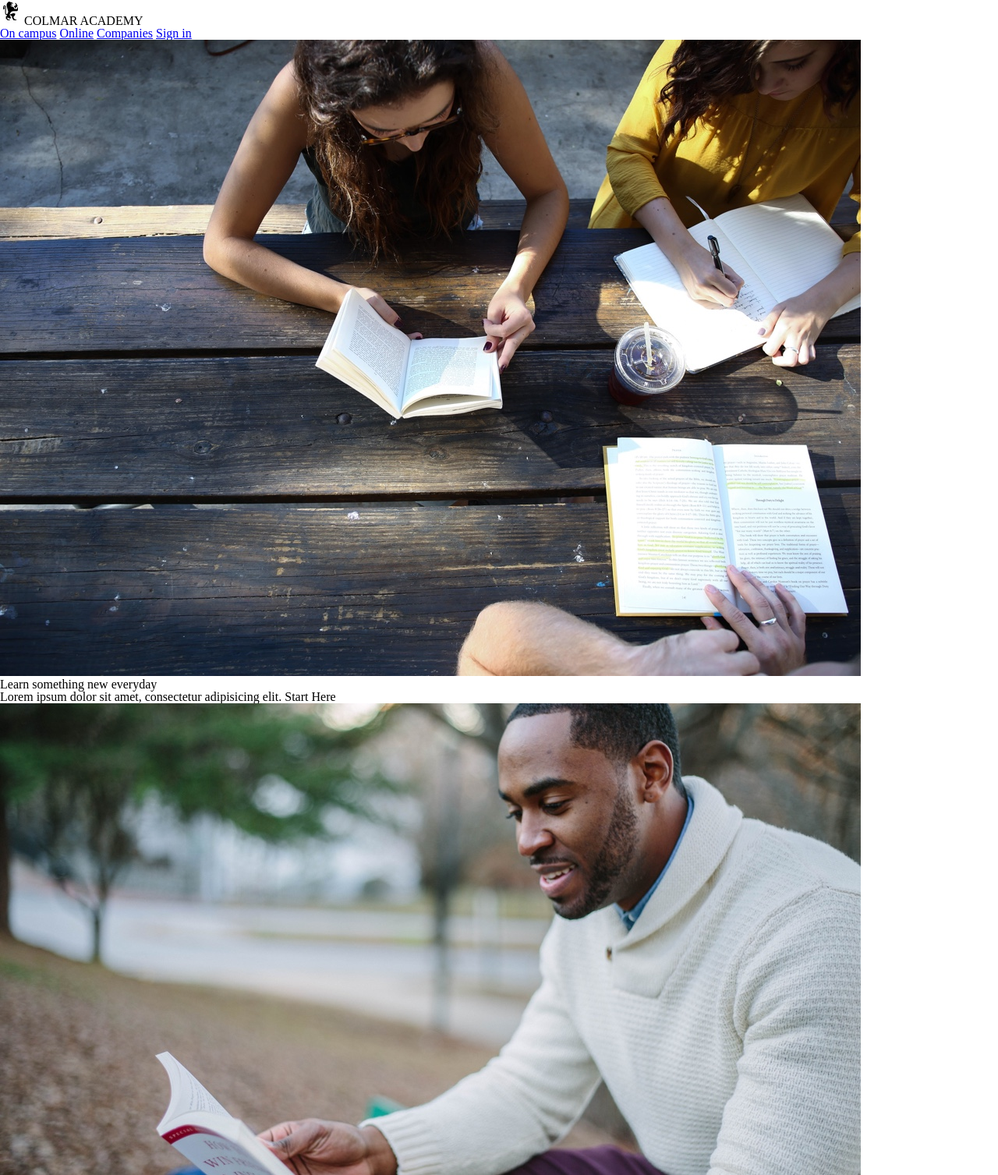
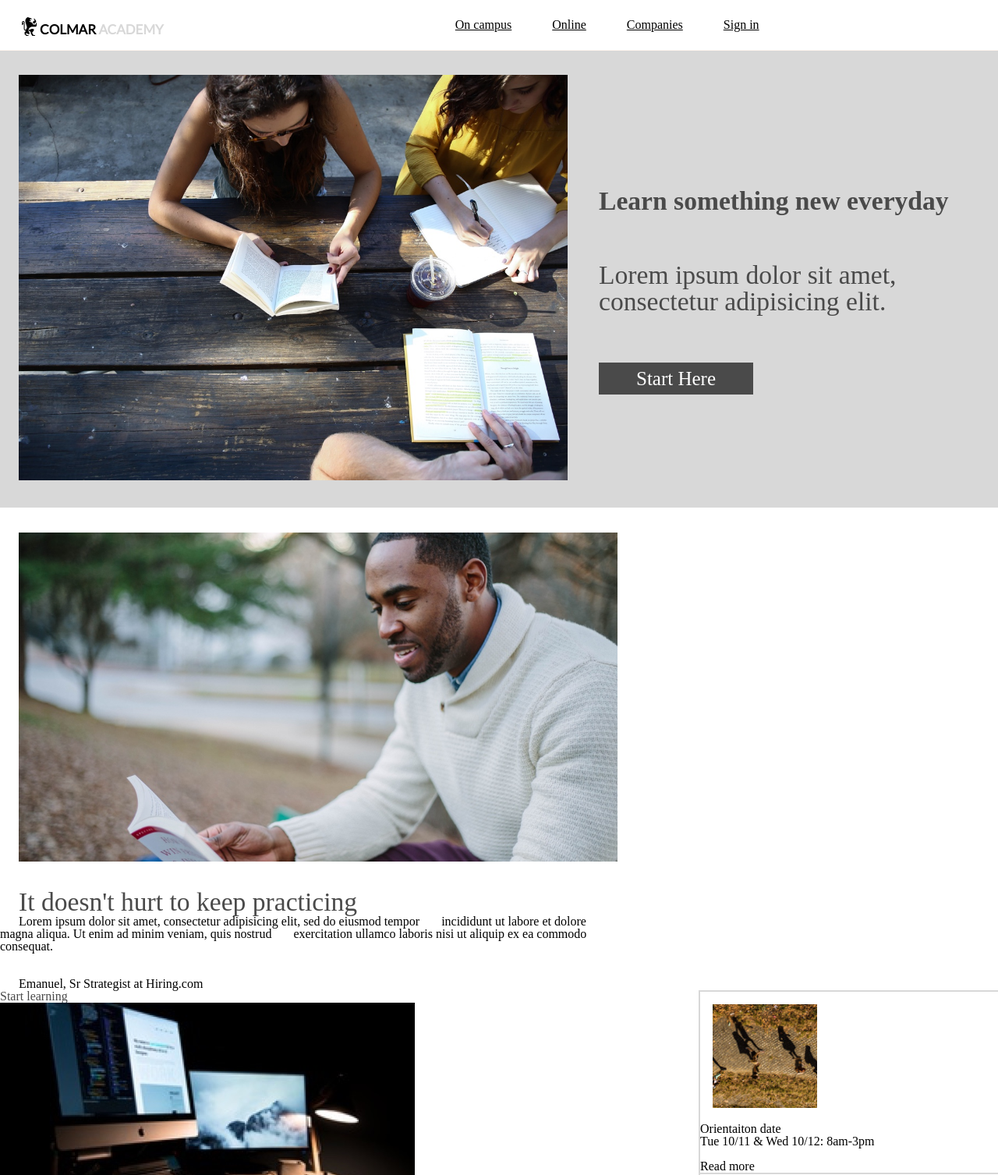
Before and after one commit to RufusDCP/ColmarAcademy, a plain HTML site: page index.html in a window 1280 px wide. Shown: the top 1507 px of the page at 78% size. Drawn offline with Linux system fonts and the light colour scheme; a web font is replaced by a local one.

Commit message:
html adjusted css very much in progress

```diff
--- a/index.html
+++ b/index.html
@@ -2,14 +2,17 @@
 <html>
   <head>
     <title>Welcome to Colmar Academy</title>
+    <link href="https://fonts.googleapis.com/css?family=Lato|Saira+Semi+Condensed" rel="stylesheet">
     <link href="./resources/css/reset.css" type="text/css" rel="stylesheet">
     <link href="./resources/css/style.css" type="text/css" rel="stylesheet">
   </head>
   <body>
     <header>
       <img src="./resources/images/ic-logo.svg">
+      <div id="logo">
       <span>COLMAR</span>
-      <span>ACADEMY</span>
+      <span id="grey">ACADEMY</span>
+      </div>
       <nav>
         <span><a href="#">On campus</a></span>
         <span><a href="#">Online</a></span>
@@ -18,33 +21,44 @@
       </nav>
     </header>
     <div id="banner">
-      <img src="./resources/images/banner.jpg">
-      <h1>Learn something new everyday</h1>
-      <span>Lorem ipsum dolor sit amet, consectetur adipisicing elit.</span>
-      <span>Start Here</span>
+      <div id="pt_1">
+            <img src="./resources/images/banner.jpg">
+      </div>
+      <div id="pt_2">
+        <div id="pt_2_inner">
+            <h1>Learn something new everyday</h1>
+            <span>Lorem ipsum dolor sit amet, consectetur adipisicing elit.</span>
+            <span id="button">Start Here</span>
+          </div>
+      </div>
     </div>
     <div id="academy_info">
       <div id="ai_main_link">
         <img src="./resources/images/information-main.jpg">
         <h1>It doesn't hurt to keep practicing</h1>
-        <span>Lorem ipsum dolor sit amet, consectetur adipisicing elit, sed do eiusmod tempor incididunt ut labore et dolore magna aliqua. Ut enim ad minim veniam, quis nostrud exercitation ullamco laboris nisi ut aliquip ex ea commodo consequat.</span>
-        <span>Emanuel, Sr Strategist at Hiring.com</span>
+        <span>Lorem ipsum dolor sit amet, consectetur adipisicing elit, sed do eiusmod tempor <span class="border">incididunt ut labore et dolore magna aliqua. Ut enim ad minim veniam, quis nostrud</span><span class="border"> exercitation ullamco laboris nisi ut aliquip ex ea commodo consequat.</span></span>
+        <br /><br /><br /><span>Emanuel, Sr Strategist at Hiring.com</span>
+      </div>
+      <div id="ai_secondary_links_box">
+      <div class="ai_secondary_links">
+        <img src="resources/images/information-orientation.jpg">
+        <h3>Orientaiton date</h3>
+        <span>Tue 10/11 & Wed 10/12: 8am-3pm</span>
+        <br /><br /><span>Read more</span>
       </div>
       <div class="ai_secondary_links">
-        <h3>Orientaiton date</h3>
-        <span>Tue 10/11 & Wed 10/12: 8am-3pm</span>
-        <span>Read more</span>
-      </div>
-      <div class="ai_secondary_links">
+        <img src="./resources/images/information-campus.jpg">
         <h3>Our campus</h3>
         <span>Find which campus is close by you</span>
-        <span>Read more</span>
+        <br /><br /><span>Read more</span>
       </div>
-      <div class="ai_secondary_links">
+      <div class="ai_secondary_links" id="ai_secondary_links_dark">
+        <img src="./resources/images/information-guest-lecture.jpg">
         <h3>Our guest lecture</h3>
         <span>Join a keynote with Oliver Sack about music in medical treatment</span>
-        <span>Read more</span>
+        <br /><br /><span>Read more</span>
       </div>
+    </div>
     </div>
     <div id="start_learning">
       <h1>Start learning</h1>
--- a/resources/css/style.css
+++ b/resources/css/style.css
@@ -0,0 +1,158 @@
+/*Best veiwed at a width of 997px*/
+
+body {
+  font-family: "Saira Semi Condensed";
+}
+
+/*Header*/
+
+a {
+  color: inherit;
+}
+
+header {
+  display: flex;
+  position: fixed;
+  border-bottom: 1px solid seashell;
+  width: 100%;
+  height: 64px;
+  background-color: white;
+  text-align: center;
+  align-items: center;
+  margin-top: 0;
+  z-index: 10;
+}
+
+header img {
+  height: 32px;
+  padding-left: 24px;
+  margin-top: 8px;
+}
+
+header nav span {
+  padding: 10px 24px
+}
+
+header #logo {
+  font-family: Lato;
+  font-weight: bold;
+  padding-top: 10px;
+  font-size: 17px;
+}
+
+header #grey {
+  color: #d8d8d8;
+  padding-right: 350px;
+}
+
+/*Banner*/
+
+#banner {
+  background-color: #d8d8d8;
+  width: 100%;
+  display: flex;
+}
+
+#banner img {
+  margin: 32px 24px;
+  width: 100%;
+}
+
+#banner h1 {
+  font-size: 33.6px;
+  font-weight: bold;
+}
+
+#banner span {
+  display: block;
+  font-size: 33.6px;
+}
+
+#banner span, h1 {
+  color: #4a4a4a;
+}
+
+#pt_2 {
+  width: 40%;
+  margin-left: auto;
+  align-items: center;
+  display: flex;
+  flex-wrap:wrap;
+}
+
+#pt_2_inner {
+  width: 100%;
+  height: 50%;
+  margin-left: auto;
+  text-align: left;
+  margin-top: 96px;
+  align-items: center;
+  display: flex;
+  flex-wrap:wrap;
+}
+
+#pt_1 {
+  width: 55%;
+  margin-top: 64px;
+}
+
+#button {
+  font-size: 25px !important;
+  background-color: #4a4a4a;
+  color: white !important;
+  padding: 8px 48px;
+  transition-property: background-color;
+  transition-duration: 0.5s;
+}
+
+#button:hover {
+  background-color: grey;
+}
+
+/*Main Section*/
+
+#academy_info {
+}
+
+#ai_main_link {
+  width: 60%
+}
+
+#ai_main_link img {
+  width: 100%;
+  margin: 32px 24px;
+}
+
+#ai_main_link h1 {
+  margin-left: 24px;
+  font-size: 33.6px;
+}
+
+#ai_main_link span {
+  margin-left: 24px;
+  padding-top: 24px;
+}
+
+.border {
+  margin-left: 24px;
+}
+
+#ai_secondary_links_box {
+  width: 30%;
+  float: right;
+}
+
+.ai_secondary_links img {
+  width: 35%;
+  height: auto;
+  margin: 16px;
+}
+
+.ai_secondary_links {
+  border-top: 2px solid #d8d8d8;
+  border-left: 2px solid #d8d8d8;
+}
+
+#ai_secondary_links_dark {
+  background-color: #d8d8d8;
+}
```
Also changed, not shown: resources/images/video-poster-img.JPG (added).
